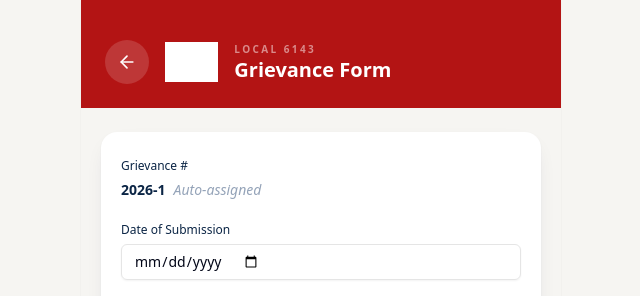
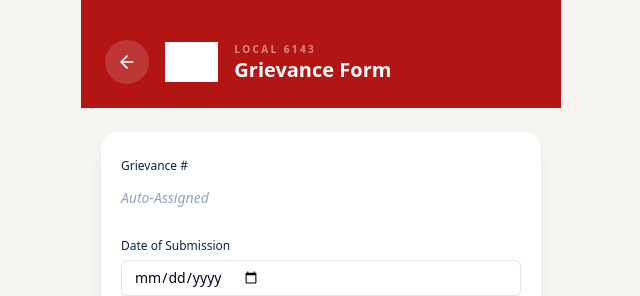
Before and after one commit to CW6143app/cwa-local-6143, a React (Vite) app: page /grievance in a window 1280 px wide. Shown: the top 296 px of the page, without its empty margins (319-959 px from the left). Built offline with nearby package versions, Linux system fonts and the light colour scheme; no server answers; grey boxes are pictures that could not be loaded.

Commit message:
Display "Auto-Assigned" in grievance number field
Co-authored-by: CW6143app <324991895+CW6143app@users.noreply.github.com>

```diff
--- a/src/pages/Grievance.jsx
+++ b/src/pages/Grievance.jsx
@@ -231,11 +231,8 @@ export default function Grievance() {
         {/* Grievance # & Date of Submission */}
         <div className="rounded-2xl bg-white p-5 shadow-[0_1px_2px_rgba(11,37,69,0.06),0_8px_24px_-12px_rgba(11,37,69,0.2)] space-y-4">
           <Field label="Grievance #">
-            <div className="flex items-center gap-2">
-              <span className="text-sm font-semibold text-[#0b2545]">
-                {form.grievance_number ? `${form.year}-${form.grievance_number}` : "Assigning…"}
-              </span>
-              <span className="text-sm text-slate-400 italic">Auto-assigned</span>
+            <div className="flex items-center h-9">
+              <span className="text-sm text-slate-400 italic">Auto-Assigned</span>
             </div>
           </Field>
           <Field label="Date of Submission">
```
